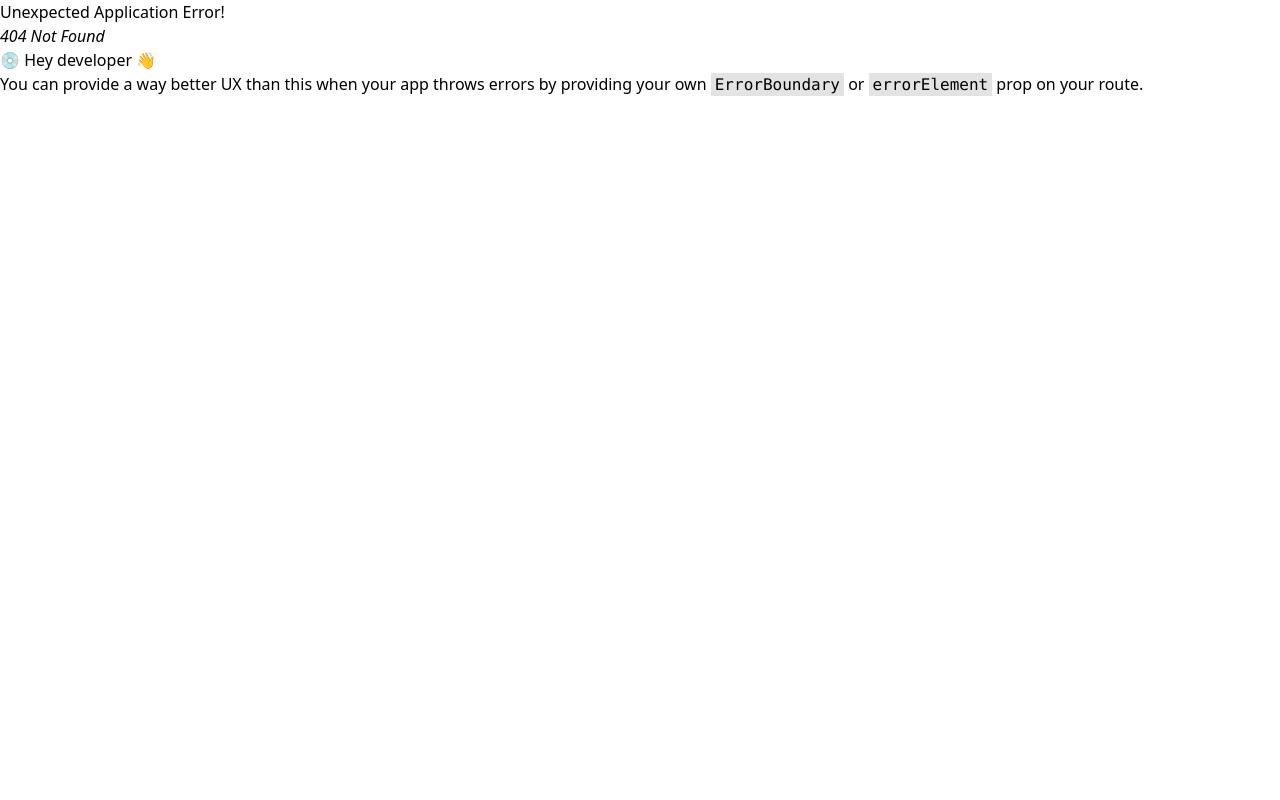
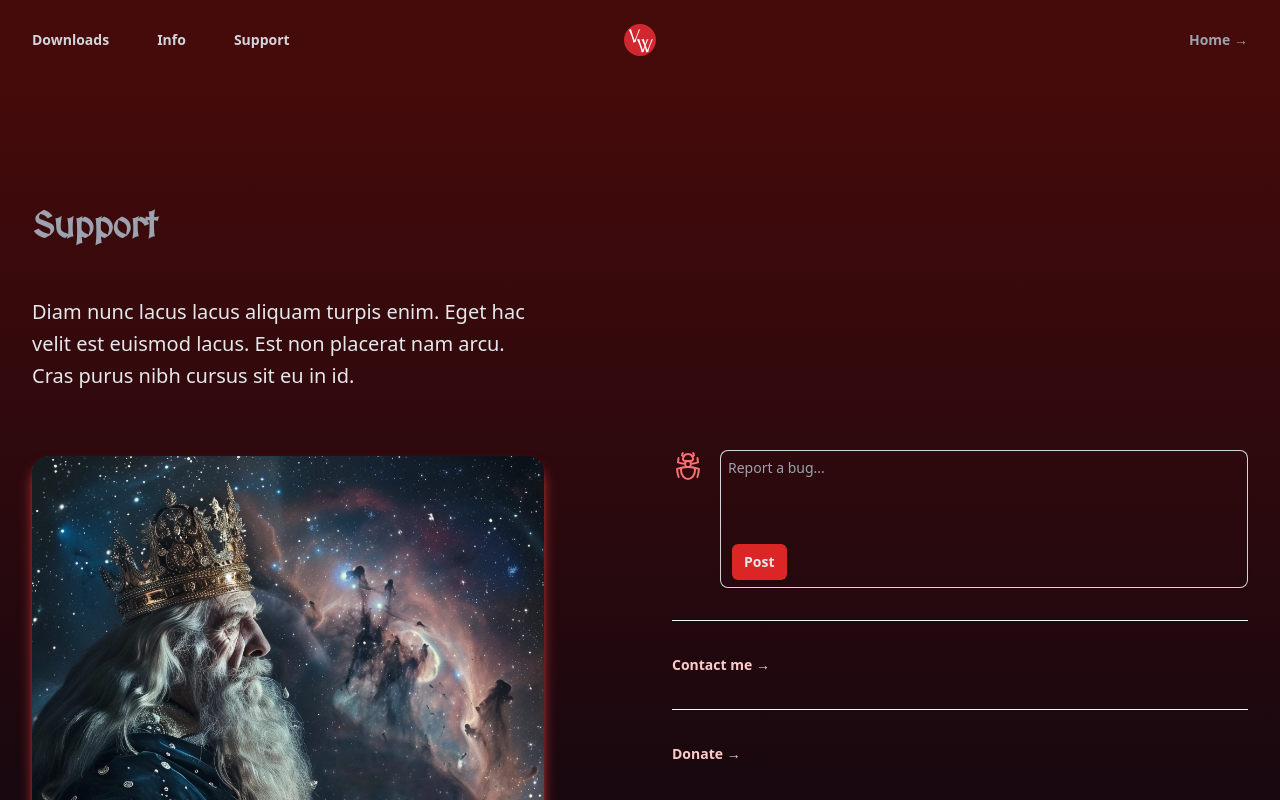
Before and after one commit to itsaboy/react-VW, a React (Vite) app in the folder client/: page /support in a window 1280 px wide. Before the commit this address had no page. Shown: the top 800 px of the page. Built offline with nearby package versions, Linux system fonts and the light colour scheme.

Commit message:
support page mostly complete

```diff
--- /dev/null
+++ b/client/src/components/BugReport.jsx
@@ -0,0 +1,48 @@
+import { Fragment, useState } from "react";
+import { BugAntIcon } from "@heroicons/react/24/outline";
+
+export default function BugReport() {
+  return (
+    <div className="flex items-start space-x-4">
+      <div className="flex-shrink-0">
+        <BugAntIcon className="h-8 w-8 text-red-400" aria-hidden="true" />
+      </div>
+      <div className="min-w-0 flex-1">
+        <form action="#" className="relative">
+          <div className="overflow-hidden rounded-lg shadow-sm ring-1 ring-inset ring-gray-300 focus-within:ring-2 focus-within:ring-red-600">
+            <label htmlFor="report" className="sr-only">
+              Report a bug
+            </label>
+            <textarea
+              rows={3}
+              name="report"
+              id="report"
+              className="block w-full resize-none border-0 bg-transparent py-1.5 px-2 text-gray-300 placeholder:text-gray-400 focus:ring-0 sm:text-sm sm:leading-6"
+              placeholder="Report a bug..."
+              defaultValue={""}
+            />
+
+            {/* Spacer element to match the height of the toolbar */}
+            <div className="py-2" aria-hidden="true">
+              {/* Matches height of button in toolbar (1px border + 36px content height) */}
+              <div className="py-px">
+                <div className="h-9" />
+              </div>
+            </div>
+          </div>
+
+          <div className="absolute inset-x-0 bottom-0 flex justify-between py-2 pl-3 pr-2">
+            <div className="flex-shrink-0">
+              <button
+                type="submit"
+                className="inline-flex items-center rounded-md bg-red-600 px-3 py-2 text-sm font-semibold text-gray-200 shadow-sm hover:bg-red-500 focus-visible:outline focus-visible:outline-2 focus-visible:outline-offset-2 focus-visible:outline-red-600"
+              >
+                Post
+              </button>
+            </div>
+          </div>
+        </form>
+      </div>
+    </div>
+  );
+}
--- a/client/src/components/Download.jsx
+++ b/client/src/components/Download.jsx
@@ -18,6 +18,7 @@ export default function Download() {
               src="/images/void-rogue.webp"
               alt=""
               className="mt-16 aspect-[6/5] w-full rounded-2xl bg-gray-50 object-cover lg:aspect-auto lg:h-[34.5rem] shadow-lg shadow-red-500 transition duration-300 hover:ease-in-out hover:scale-105 hover:shadow-2xl hover:shadow-red-500"
+              loading="lazy"
             />
           </div>
           <div className="w-full lg:max-w-xl lg:flex-auto">
@@ -58,12 +59,18 @@ export default function Download() {
                 </li>
               ))}
             </ul>
-            <div className="mt-8 flex border-t border-gray-100 pt-8">
+            <div className="mt-8 flex justify-evenly border-t border-gray-100 pt-8">
               <a
                 href="#"
                 className="text-sm font-semibold leading-6 text-red-200 hover:text-red-400"
               >
                 Previous versions <span aria-hidden="true">&rarr;</span>
+              </a>
+              <a
+                href="#"
+                className="text-sm font-semibold leading-6 text-red-200 hover:text-red-400"
+              >
+                Changelog <span aria-hidden="true">&rarr;</span>
               </a>
             </div>
           </div>
--- a/client/src/components/Home.jsx
+++ b/client/src/components/Home.jsx
@@ -39,6 +39,7 @@ export default function Home() {
               src="/images/void-warrior.webp"
               alt=""
               className="mt-10 aspect-[6/5] w-full max-w-lg rounded-2xl object-cover sm:mt-16 lg:mt-0 lg:max-w-none xl:row-span-2 xl:row-end-2 xl:mt-36 shadow-lg shadow-red-500 transition duration-300 hover:ease-in-out hover:scale-105 hover:shadow-2xl hover:shadow-red-500"
+              loading="lazy"
             />
           </div>
         </div>
--- a/client/src/components/Info.jsx
+++ b/client/src/components/Info.jsx
@@ -4,7 +4,7 @@ import {
   ServerIcon,
 } from "@heroicons/react/20/solid";
 
-export default function Example() {
+export default function Info() {
   return (
     <div className="bg-gradient-to-t from-gray-950 to-red-950 px-6 lg:px-8">
       <div className="mx-auto max-w-7xl px-6 py-32 lg:px-8">
@@ -75,6 +75,7 @@ export default function Example() {
             className="place-self-start mt-10 aspect-[6/5] w-full max-w-lg rounded-2xl object-cover sm:mt-12 lg:mt-0 lg:max-w-none xl:row-span-2 xl:row-end-2 xl:mt-8 shadow-lg shadow-red-500 transition duration-300 hover:ease-in-out hover:scale-105 hover:shadow-2xl hover:shadow-red-500"
             src="/images/void-barb.webp"
             alt=""
+            loading="lazy"
           />
         </div>
       </div>
--- a/client/src/components/Support.jsx
+++ b/client/src/components/Support.jsx
@@ -0,0 +1,48 @@
+import BugReport from "./BugReport";
+
+export default function Support() {
+  return (
+    <div className="bg-gradient-to-t from-gray-950 to-red-950 py-32">
+      <div className="mx-auto max-w-7xl px-6 lg:px-8">
+        <div className="mx-auto flex max-w-2xl flex-col items-center justify-between gap-16 lg:mx-0 lg:max-w-none lg:flex-row">
+          <div className="w-full lg:max-w-lg lg:flex-auto">
+            <h2 className="font-medieval text-3xl font-bold tracking-tight text-gray-400 sm:text-4xl">
+              Support
+            </h2>
+            <p className="mt-12 text-xl leading-8 text-gray-200">
+              Diam nunc lacus lacus aliquam turpis enim. Eget hac velit est
+              euismod lacus. Est non placerat nam arcu. Cras purus nibh cursus
+              sit eu in id.
+            </p>
+            <img
+              src="/images/void-king.webp"
+              alt=""
+              className="mt-16 aspect-[6/5] w-full rounded-2xl bg-gray-50 object-cover lg:aspect-auto lg:h-[34.5rem] shadow-lg shadow-red-500 transition duration-300 hover:ease-in-out hover:scale-105 hover:shadow-2xl hover:shadow-red-500"
+              loading="lazy"
+            />
+          </div>
+          <div className="w-full lg:max-w-xl lg:flex-auto">
+            <h3 className="sr-only">Support section</h3>
+            <BugReport />
+            <div className="mt-8 flex border-t border-gray-100 pt-8">
+              <a
+                href="#"
+                className="text-sm font-semibold leading-6 text-red-200 hover:text-red-400"
+              >
+                Contact me <span aria-hidden="true">&rarr;</span>
+              </a>
+            </div>
+            <div className="mt-8 flex border-t border-gray-100 pt-8">
+              <a
+                href="#"
+                className="text-sm font-semibold leading-6 text-red-200 hover:text-red-400"
+              >
+                Donate <span aria-hidden="true">&rarr;</span>
+              </a>
+            </div>
+          </div>
+        </div>
+      </div>
+    </div>
+  );
+}
--- a/client/src/data.js
+++ b/client/src/data.js
@@ -1,7 +1,7 @@
 export const NAVIGATION = [
-  { name: "Download", to: "/downloads" },
+  { name: "Downloads", to: "/downloads" },
   { name: "Info", to: "/info" },
-  { name: "Support", to: "/" },
+  { name: "Support", to: "/support" },
 ];
 
 export const DOWNLOADS = [
--- a/client/src/main.jsx
+++ b/client/src/main.jsx
@@ -6,6 +6,7 @@ import App from "./App.jsx";
 import Home from "./components/Home.jsx";
 import Download from "./components/Download.jsx";
 import Info from "./components/Info.jsx";
+import Support from "./components/Support.jsx";
 
 import "./index.css";
 
@@ -28,6 +29,11 @@ const router = createBrowserRouter([
         index: true,
         element: <Info />,
       },
+      {
+        path: "/support",
+        index: true,
+        element: <Support />,
+      },
     ],
   },
 ]);
```
Also changed, not shown: client/public/images/void-king.webp (added).
